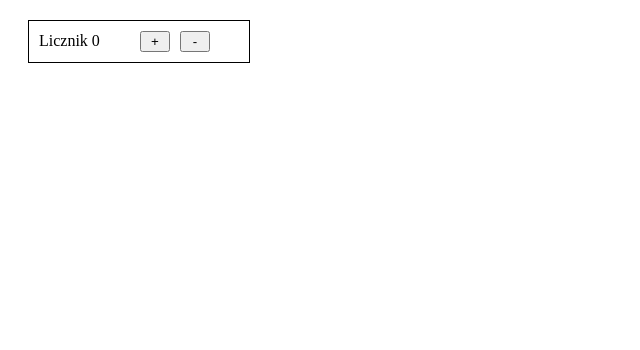
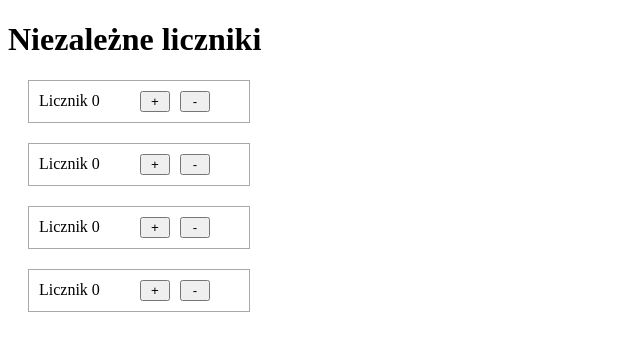
Before and after one commit to pbrudny/react-basis, a plain HTML site: page react_2_6/index.html in a window 1280 px wide. Shown: the whole page, without its empty margins (0-640 px from the left). Drawn offline with nearby package versions, Linux system fonts and the light colour scheme.

Commit message:
Add multiple counters

```diff
--- a/react_2_6/script.js
+++ b/react_2_6/script.js
@@ -25,5 +25,18 @@ var Counter = React.createClass({
     }
 });
 
-var element = React.createElement(Counter);
+var Counters = React.createClass({
+    render: function () {
+        return (
+            React.createElement('div', {className: 'counters'},
+                React.createElement('h1', {}, 'Niezależne liczniki'),
+                React.createElement(Counter),
+                React.createElement(Counter),
+                React.createElement(Counter),
+                React.createElement(Counter)
+                )
+        )
+    }
+});
+var element = React.createElement(Counters);
 ReactDOM.render(element, document.getElementById('app'));
--- a/react_2_6/styles.css
+++ b/react_2_6/styles.css
@@ -1,5 +1,5 @@
 .counter {
-    border: 1px solid black;
+    border: 1px solid darkgrey;
     padding: 10px;
     margin: 20px;
     width: 200px;
```
